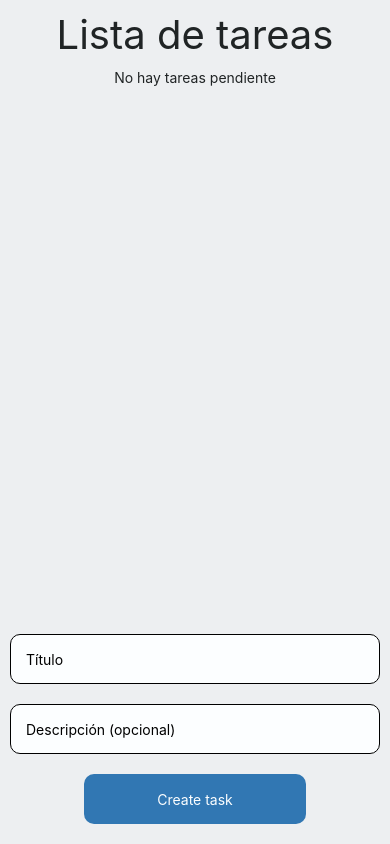
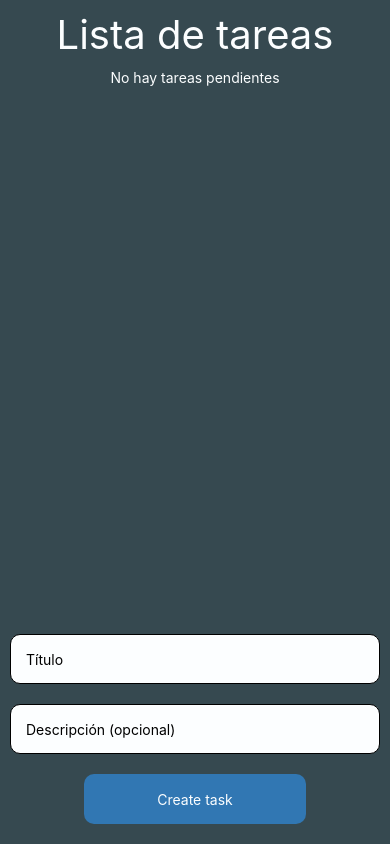
Before and after one commit to DinoStampella/RNIC-DINO-STAMPELLA, a React Native app: screen / in a window 390 px wide. Built offline with nearby package versions, Linux system fonts and the light colour scheme.

Commit message:
RNIC-W04: Styled components

```diff
--- a/package.json
+++ b/package.json
@@ -12,7 +12,8 @@
   "dependencies": {
     "react": "18.2.0",
     "react-native": "0.73.2",
-    "react-native-bootsplash": "^5.3.0"
+    "react-native-bootsplash": "^5.3.0",
+    "styled-components": "^6.1.8"
   },
   "devDependencies": {
     "@babel/core": "^7.20.0",
--- /dev/null
+++ b/src/components/StyledScomponents/styles.ts
@@ -0,0 +1,89 @@
+import {FlatListProps, TextInput, TextInputProps} from 'react-native';
+import styled from 'styled-components/native';
+import {TaskCardProps} from '../taskCard';
+import {Ref} from 'react';
+
+export const Wrapper = styled.SafeAreaView`
+  flex: 1;
+  background-color: #364950;
+`;
+
+export const KeyboardWrapper = styled.KeyboardAvoidingView`
+  flex: 1;
+  justify-content: space-between;
+`;
+
+export const TaskListTitle = styled.Text`
+  font-size: 40px;
+  text-align: center;
+  margin: 10px;
+  color: #fcfeff;
+`;
+
+export const CardsFlatList = styled.FlatList<FlatListProps<TaskCardProps>>`
+  flex: 1;
+`;
+
+export const ListEmptyComponent = styled.Text`
+  align-self: center;
+  color: #fcfeff;
+`;
+
+export const Form = styled.View`
+  padding: 10px;
+  align-items: center;
+`;
+
+export const FormInput = styled.TextInput<
+  TextInputProps & {ref?: Ref<TextInput>}
+>`
+  height: 50px;
+  width: 100%;
+  border-width: 1px;
+  margin: 10px;
+  padding: 5px 15px;
+  border-radius: 10px;
+  background-color: #fcfeff;
+`;
+
+export const Button = styled.TouchableOpacity`
+  height: 50px;
+  width: 60%;
+  margin: 10px;
+  padding: 5px;
+  align-items: center;
+  justify-content: center;
+  border-radius: 10px;
+  background-color: #3177b3;
+`;
+
+export const TextButton = styled.Text`
+  color: #fcfeff;
+`;
+
+export const TaskCardContainer = styled.View`
+  flex: 1;
+  margin: 5px;
+  border-width: 1px;
+  border-radius: 10px;
+  flex-direction: row;
+  align-items: center;
+  justify-content: space-between;
+  padding: 10px 20px;
+  border-color: #3177b3;
+  background-color: #dde4e6;
+`;
+
+export const TextContainer = styled.View`
+  flex: 1;
+  gap: 5px;
+`;
+
+export const CardTitle = styled.Text`
+  font-size: 20px;
+  color: #000;
+`;
+
+export const CardSubtitle = styled(CardTitle)`
+  font-size: 15px;
+`;
--- a/src/components/taskCard/index.tsx
+++ b/src/components/taskCard/index.tsx
@@ -1,22 +1,20 @@
 import React, {useState} from 'react';
-import {Text, View} from 'react-native';
-import styles from './styles';
+import {
+  CardSubtitle,
+  CardTitle,
+  TaskCardContainer,
+  TextContainer,
+} from '../StyledScomponents/styles';
 
 function TaskCard(props: TaskCardProps): React.JSX.Element {
   const [status, setStatus] = useState<boolean>(props.state);
   return (
-    <View style={styles.wrapper} onTouchEnd={() => setStatus(!status)}>
-      <View style={styles.text}>
-        <Text style={status ? styles.titleDone : styles.title}>
-          {props.title}
-        </Text>
-        <Text
-          style={status ? styles.descriptionDone : styles.description}
-          numberOfLines={2}>
-          {props.description}
-        </Text>
-      </View>
-    </View>
+    <TaskCardContainer onTouchEnd={() => setStatus(!status)}>
+      <TextContainer>
+        <CardTitle>{props.title}</CardTitle>
+        <CardSubtitle numberOfLines={2}>{props.description}</CardSubtitle>
+      </TextContainer>
+    </TaskCardContainer>
   );
 }
 
--- a/src/components/taskCard/styles.ts
+++ /dev/null
@@ -1,44 +0,0 @@
-import {Platform, StyleSheet} from 'react-native';
-
-const isIos = Platform.OS === 'ios';
-
-const styles = StyleSheet.create({
-  wrapper: {
-    flex: 1,
-    margin: 5,
-    borderWidth: 1,
-    borderRadius: 10,
-    flexDirection: 'row',
-    alignItems: 'center',
-    justifyContent: 'space-between',
-    paddingVertical: 10,
-    paddingHorizontal: 20,
-    borderColor: '#3177b3',
-    backgroundColor: isIos ? '#dde4e6' : '#364950',
-  },
-  text: {flex: 1, gap: 5},
-  title: {
-    flex: 1,
-    fontSize: 20,
-    color: isIos ? '#000' : '#fff',
-  },
-  titleDone: {
-    textDecorationLine: 'line-through',
-    flex: 1,
-    fontSize: 20,
-    color: isIos ? '#000' : '#fff',
-  },
-  description: {
-    flex: 1,
-    fontSize: 15,
-    color: isIos ? '#000' : '#fff',
-  },
-  descriptionDone: {
-    flex: 1,
-    fontSize: 15,
-    textDecorationLine: 'line-through',
-    color: isIos ? '#000' : '#fff',
-  },
-});
-
-export default styles;
--- a/src/components/taskList/index.tsx
+++ b/src/components/taskList/index.tsx
@@ -1,18 +1,17 @@
 import React, {useEffect, useRef, useState} from 'react';
+import {AppState, Keyboard, Platform, TextInput} from 'react-native';
+import TaskCard, {type TaskCardProps} from '../taskCard';
 import {
-  AppState,
-  FlatList,
-  Keyboard,
-  KeyboardAvoidingView,
-  Platform,
-  SafeAreaView,
-  Text,
-  TextInput,
-  TouchableOpacity,
-  View,
-} from 'react-native';
-import TaskCard, {type TaskCardProps} from '../taskCard';
-import styles from './styles';
+  Wrapper,
+  KeyboardWrapper,
+  TaskListTitle,
+  Form,
+  FormInput,
+  Button,
+  TextButton,
+  CardsFlatList,
+  ListEmptyComponent,
+} from '../StyledScomponents/styles';
 
 function TaskList(): React.JSX.Element {
   const [tasks, setTasks] = useState<TaskCardProps[]>([]);
@@ -45,18 +44,13 @@ function TaskList(): React.JSX.Element {
   };
 
   return (
-    <SafeAreaView style={styles.wrapper}>
-      <KeyboardAvoidingView
-        behavior={Platform.OS === 'ios' ? 'padding' : 'height'}
-        style={styles.wrapper}>
-        <Text style={styles.title}>Lista de tareas</Text>
-        <FlatList
-          style={styles.taskList}
+    <Wrapper>
+      <KeyboardWrapper behavior={Platform.OS === 'ios' ? 'padding' : 'height'}>
+        <TaskListTitle>Lista de tareas</TaskListTitle>
+        <CardsFlatList
           data={tasks}
           ListEmptyComponent={
-            <Text style={styles.listEmptyComponent}>
-              No hay tareas pendiente
-            </Text>
+            <ListEmptyComponent>No hay tareas pendientes</ListEmptyComponent>
           }
           renderItem={item => {
             return (
@@ -68,32 +62,28 @@ function TaskList(): React.JSX.Element {
             );
           }}
         />
-        <View style={styles.form}>
-          <TextInput
-            style={styles.input}
+        <Form>
+          <FormInput
             placeholder="Título"
             onChangeText={setTitle}
             value={title}
             returnKeyType="next"
             onSubmitEditing={() => descriptionInputRef.current?.focus()}
           />
-          <TextInput
+          <FormInput
             ref={descriptionInputRef}
-            style={styles.input}
             placeholder="Descripción (opcional)"
             onChangeText={setDescription}
             value={description}
             returnKeyType="done"
             onSubmitEditing={() => onPress(title, description)}
           />
-          <TouchableOpacity
-            style={styles.touchable}
-            onPress={() => onPress(title, description)}>
-            <Text style={styles.touchableText}>Create task</Text>
-          </TouchableOpacity>
-        </View>
-      </KeyboardAvoidingView>
-    </SafeAreaView>
+          <Button onPress={() => onPress(title, description)}>
+            <TextButton>Create task</TextButton>
+          </Button>
+        </Form>
+      </KeyboardWrapper>
+    </Wrapper>
   );
 }
 
--- a/src/components/taskList/styles.ts
+++ /dev/null
@@ -1,48 +0,0 @@
-import {Platform, StyleSheet} from 'react-native';
-
-const isIos = Platform.OS === 'ios';
-
-const styles = StyleSheet.create({
-  wrapper: {
-    flex: 1,
-    justifyContent: 'space-between',
-    backgroundColor: isIos ? '#364950' : '#edeff1',
-  },
-  title: {
-    fontSize: 40,
-    textAlign: 'center',
-    margin: 10,
-    color: isIos ? '#fcfeff' : '#202425',
-  },
-  taskList: {flex: 1},
-  listEmptyComponent: {
-    alignSelf: 'center',
-    color: isIos ? '#fcfeff' : '#202425',
-  },
-  form: {padding: 10, alignItems: 'center'},
-  input: {
-    height: 50,
-    width: '100%',
-    borderWidth: 1,
-    margin: 10,
-    paddingVertical: 5,
-    paddingHorizontal: 15,
-    borderRadius: 10,
-    backgroundColor: '#fcfeff',
-  },
-  touchable: {
-    height: 50,
-    width: '60%',
-    margin: 10,
-    padding: 5,
-    alignItems: 'center',
-    justifyContent: 'center',
-    borderRadius: 10,
-    backgroundColor: '#3177b3',
-  },
-  touchableText: {
-    color: '#fcfeff',
-  },
-});
-
-export default styles;
```
Also changed, not shown: 1 other file (tests, documents, lock files or other folders).
